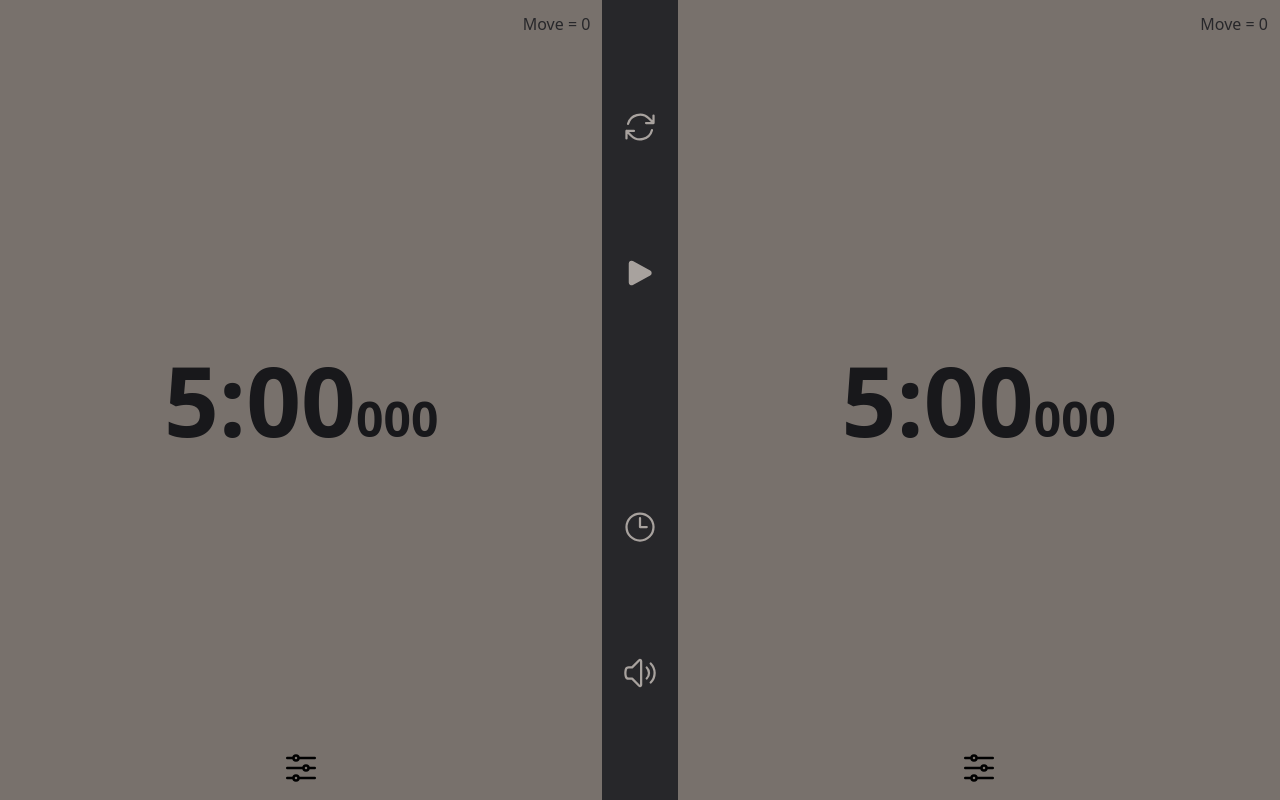
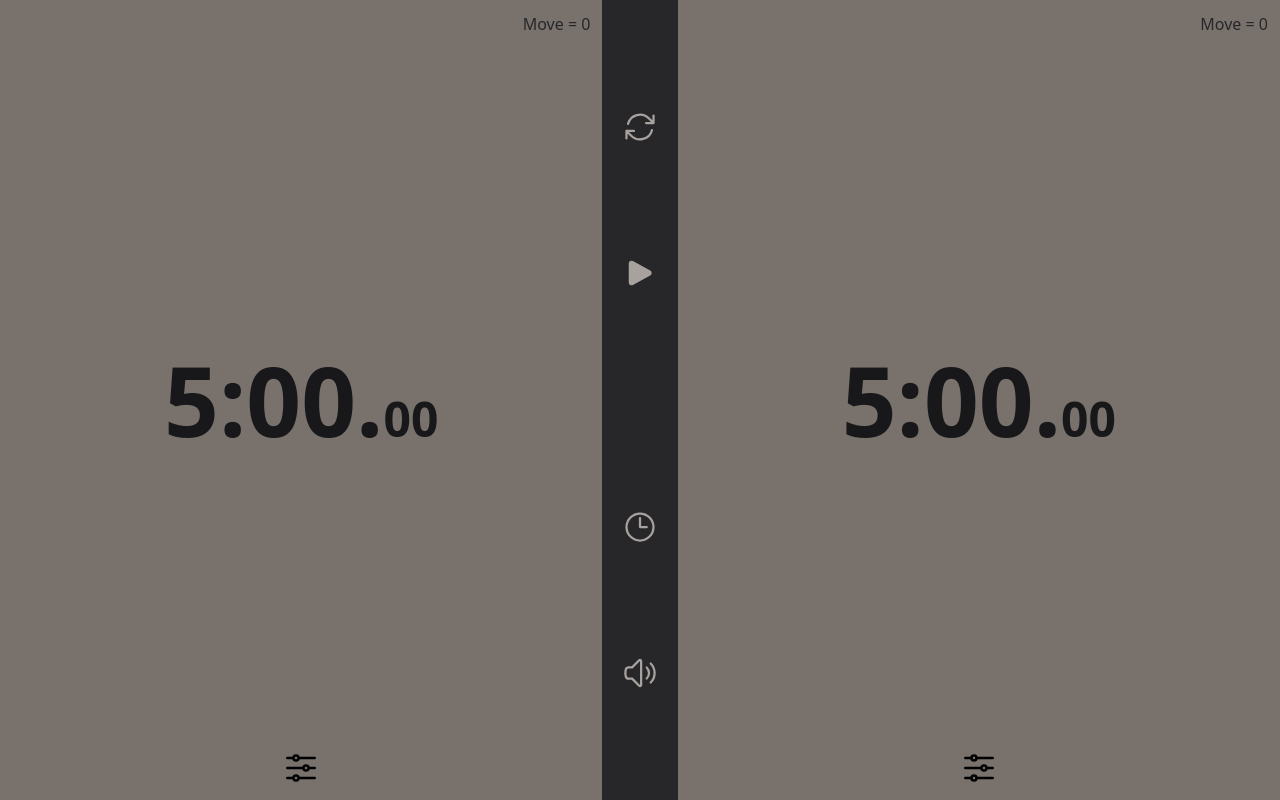
Before and after one commit to mamad-1999/Chess-Clocks, a Next.js app: page / in a window 1280 px wide. Built offline with nearby package versions, Linux system fonts and the light colour scheme; no server answers.

Commit message:
fix and refactor: handle all SingleChangeTime logic {optimized} and refactor same section

```diff
--- a/src/app/components/Modal.tsx
+++ b/src/app/components/Modal.tsx
@@ -3,7 +3,6 @@
 import { closeModalHandler } from "@/redux/features/modalSlice";
 import { useAppSelector, useAppDispatch } from "@/redux/hook";
 import { reset } from "@/redux/features/timerSlice";
-import { getLocalStorageItem } from "../../../util/storage";
 import { clearTime } from "../../../util/clearTime";
 import { Howl } from "howler";
 
@@ -12,13 +11,15 @@ const sound = new Howl({
 })
 
 export default function Modal() {
-    const modalState = useAppSelector(state => state.modal)
-    const setting = useAppSelector(state => state.setting)
+    const { modalState, setting } = useAppSelector(state => ({
+        modalState: state.modal,
+        setting: state.setting
+    }))
     const dispatch = useAppDispatch()
 
     const resetTimer = () => {
         clearTime()
-        dispatch(reset(getLocalStorageItem("time")))
+        dispatch(reset(localStorage.getItem("time")))
         dispatch(closeModalHandler())
         sound.play()
     }
--- a/src/app/components/NumberBox.tsx
+++ b/src/app/components/NumberBox.tsx
@@ -27,7 +27,7 @@ const NumberBox = (
     return (
         <div className="w-full flex  justify-center md:w-1/2 md:h-screen h-1/2 relative select-none">
             {!toolBarState.playStatus ? <button onClick={() => changeTime()} className="absolute bottom-3">
-                <svg xmlns="http://www.w3.org/2000/svg" fill="none" viewBox="0 0 24 24" strokeWidth={1.5} stroke="currentColor" className="w-10 h-10">
+                <svg xmlns="http://www.w3.org/2000/svg" fill="none" viewBox="0 0 24 24" strokeWidth={1.5} stroke="currentColor" className="md:w-10 w-8 md:h-10 h-8">
                     <path strokeLinecap="round" strokeLinejoin="round" d="M10.5 6h9.75M10.5 6a1.5 1.5 0 11-3 0m3 0a1.5 1.5 0 10-3 0M3.75 6H7.5m3 12h9.75m-9.75 0a1.5 1.5 0 01-3 0m3 0a1.5 1.5 0 00-3 0m-3.75 0H7.5m9-6h3.75m-3.75 0a1.5 1.5 0 01-3 0m3 0a1.5 1.5 0 00-3 0m-9.75 0h9.75" />
                 </svg>
             </button> : null}
@@ -41,7 +41,7 @@ const NumberBox = (
                 </span>
                 <h3
                     className={`text-8xl md:text-8xl text-center font-semibold ${color === "bg-stone-500" ? "text-zinc-900" : "text-white"} ${mobileStyle}`}>
-                    {formatTime(time).substring(-1, 4)}
+                    {formatTime(time).substring(-1, 5)}
                     {/* example => 5:00 */}
                     <span className="text-5xl">{formatTime(time).substring(5, 9)}</span>
                     {/* example => 000 => milliSecond */}
--- a/src/app/components/SingleChangeTime.tsx
+++ b/src/app/components/SingleChangeTime.tsx
@@ -7,56 +7,54 @@ import { changeTime1, changeTime2 } from "@/redux/features/timerSlice";
 import { closeSingleTimeHandler } from "@/redux/features/singleTimeSlice";
 
 export default function Modal() {
-    console.log("first")
-    const singleTimeState = useAppSelector(state => state.singleTime)
-    const settingState = useAppSelector(state => state.setting)
-    const timerState = useAppSelector(state => state.timer)
+    const { singleTime, setting, timer } = useAppSelector(state => ({
+        singleTime: state.singleTime,
+        setting: state.setting,
+        timer: state.timer,
+    }))
     const dispatch = useAppDispatch()
+
     const [minute, setMinute] = useState<number | string>(
-        (singleTimeState.player === "1") ?
-            formatMinute(timerState.player1.time) :
-            formatMinute(timerState.player2.time))
+        (singleTime.player === "1") ?
+            formatMinute(timer.player1.time) :
+            formatMinute(timer.player2.time))
     const [second, setSecond] = useState<number | string>(
-        (singleTimeState.player === "1") ?
-            formatSecond(timerState.player1.time) :
-            formatSecond(timerState.player2.time))
-
+        (singleTime.player === "1") ?
+            formatSecond(timer.player1.time) :
+            formatSecond(timer.player2.time))
 
     useEffect(() => {
-        setMinute((singleTimeState.player === "1") ?
-            formatMinute(timerState.player1.time) :
-            formatMinute(timerState.player2.time))
+        const { player } = singleTime;
+        const { player1, player2 } = timer;
+        const { time: player1Time } = player1;
+        const { time: player2Time } = player2;
+        const time = (player === "1") ? player1Time : player2Time;
+        setMinute(formatMinute(time));
+        setSecond(formatSecond(time));
         // eslint-disable-next-line react-hooks/exhaustive-deps
-    }, [singleTimeState.showSingleTime])
+    }, [singleTime.showSingleTime, singleTime.player]);
 
-
-    useEffect(() => {
-        setSecond((singleTimeState.player === "1") ?
-            formatSecond(timerState.player1.time) :
-            formatSecond(timerState.player2.time))
-        // eslint-disable-next-line react-hooks/exhaustive-deps
-    }, [singleTimeState.showSingleTime])
-
-    const handelChangeMinute = (e: ChangeEvent<HTMLInputElement>) => {
-        setMinute(+e.target.value)
-    }
-
-    const handelChangeSecond = (e: ChangeEvent<HTMLInputElement>) => {
-        setSecond(+e.target.value)
-    }
+    const handleChangeTime = (e: ChangeEvent<HTMLInputElement>) => {
+        const { name, value } = e.target;
+        if (name === 'minute') {
+            setMinute(+value);
+        } else if (name === 'second') {
+            setSecond(+value);
+        }
+    };
 
     const changeTime = () => {
         const milliSecond = getMillisecondValue(+minute, +second);
-        (singleTimeState.player === "1") ? dispatch(changeTime1(milliSecond)) : dispatch(changeTime2(milliSecond))
+        singleTime.player === "1" ? dispatch(changeTime1(milliSecond)) : dispatch(changeTime2(milliSecond))
         dispatch(closeSingleTimeHandler())
     }
 
     return (
         <>
-            {singleTimeState.showSingleTime ? (
+            {singleTime.showSingleTime ? (
                 <>
                     <div
-                        className={`justify-center  items-center flex overflow-x-hidden overflow-y-auto fixed inset-0 z-50 outline-none focus:outline-none ${singleTimeState.showSingleTime && "bg-stone-500/70"}`}
+                        className={`justify-center  items-center flex overflow-x-hidden overflow-y-auto fixed inset-0 z-50 outline-none focus:outline-none ${singleTime.showSingleTime && "bg-stone-500/70"} md:rotate-0 ${singleTime.player === "1" && "rotate-180"}`}
                     >
                         <div className="relative w-auto my-6 mx-auto max-w-3xl">
                             {/*content*/}
@@ -76,7 +74,8 @@ export default function Modal() {
                                         <input id="minute" type="text" className={`w-20 h-20 flex text-center text-5xl outline-none border-0 p-0 bg-zinc-700 text-white rounded caret-white focus:bg-lime-700 focus:ring-lime-700 selection:bg-lime-800`}
                                             maxLength={2}
                                             value={minute}
-                                            onChange={(e) => handelChangeMinute(e)}
+                                            name="minute"
+                                            onChange={(e) => handleChangeTime(e)}
                                         />
                                         <label className="text-stone-300 text-sm select-none" htmlFor="minute">Minute</label>
                                     </div>
@@ -85,7 +84,8 @@ export default function Modal() {
                                         <input id="second" type="text" className={`w-20 h-20 flex text-center text-5xl outline-none border-0 p-0 bg-zinc-700 text-white rounded caret-white focus:bg-lime-700 focus:ring-lime-700 selection:bg-lime-800`}
                                             maxLength={2}
                                             value={second}
-                                            onChange={(e) => handelChangeSecond(e)}
+                                            name="second"
+                                            onChange={(e) => handleChangeTime(e)}
                                         />
                                         <label className="text-stone-300 text-sm select-none" htmlFor="second">Second</label>
                                     </div>
@@ -101,7 +101,7 @@ export default function Modal() {
                                     </button>
                                     <button
                                         onClick={changeTime}
-                                        className={` text-white ${settingState.themeColor} active:bg-emerald-600 font-bold uppercase text-sm px-6 py-2 rounded shadow hover:shadow-lg outline-none focus:outline-none mr-1 mb-1 ease-linear transition-all duration-150`}
+                                        className={` text-white ${setting.themeColor} active:bg-emerald-600 font-bold uppercase text-sm px-6 py-2 rounded shadow hover:shadow-lg outline-none focus:outline-none mr-1 mb-1 ease-linear transition-all duration-150`}
                                         type="button"
                                     >
                                         SAVE TIME
--- a/src/app/components/ToolBar.tsx
+++ b/src/app/components/ToolBar.tsx
@@ -3,9 +3,6 @@
 import Link from "next/link"
 import { soundControl } from "@/redux/features/toolBarSlice"
 import { useAppDispatch, useAppSelector } from "@/redux/hook"
-import { reset } from "@/redux/features/timerSlice"
-import { clearTime } from "../../../util/clearTime"
-import { getLocalStorageItem } from "../../../util/storage"
 import { showModalHandler } from "@/redux/features/modalSlice"
 
 type ToolBarProps = {
@@ -14,8 +11,10 @@ type ToolBarProps = {
 }
 
 const ToolBar = ({ onPlay, onPause }: ToolBarProps) => {
-    const state = useAppSelector((state) => state.toolBar)
-    const timerState = useAppSelector(state => state.timer)
+    const { toolBar, timer } = useAppSelector(state => ({
+        toolBar: state.toolBar,
+        timer: state.timer,
+    }))
     const dispatch = useAppDispatch()
 
     const onShowModal = () => {
@@ -29,8 +28,8 @@ const ToolBar = ({ onPlay, onPause }: ToolBarProps) => {
                 <svg onClick={onShowModal} xmlns="http://www.w3.org/2000/svg" fill="none" viewBox="0 0 24 24" strokeWidth={1.5} stroke="currentColor" className="w-9 h-9 stroke-stone-400 cursor-pointer">
                     <path strokeLinecap="round" strokeLinejoin="round" d="M16.023 9.348h4.992v-.001M2.985 19.644v-4.992m0 0h4.992m-4.993 0l3.181 3.183a8.25 8.25 0 0013.803-3.7M4.031 9.865a8.25 8.25 0 0113.803-3.7l3.181 3.182m0-4.991v4.99" />
                 </svg>
-                <div onClick={() => !state.playStatus ? onPlay() : onPause()}>
-                    {(state.playStatus && timerState.startTime) ? (
+                <div onClick={() => !toolBar.playStatus ? onPlay() : onPause()}>
+                    {(toolBar.playStatus && timer.startTime) ? (
                         <svg xmlns="http://www.w3.org/2000/svg" fill="none" viewBox="0 0 24 24" strokeWidth={1.5} stroke="currentColor" className="w-9 h-9 fill-stone-400 stroke-stone-400 cursor-pointer">
                             <path strokeLinecap="round" strokeLinejoin="round" d="M15.75 5.25v13.5m-7.5-13.5v13.5" />
                         </svg>
@@ -42,13 +41,13 @@ const ToolBar = ({ onPlay, onPause }: ToolBarProps) => {
                 </div>
             </div>
             <div className="flex md:flex-col items-center justify-evenly w-full h-full">
-                <Link href={"/time"} onClick={() => state.playStatus && onPause()}>
+                <Link href={"/time"} onClick={() => toolBar.playStatus && onPause()}>
                     <svg xmlns="http://www.w3.org/2000/svg" fill="none" viewBox="0 0 24 24" strokeWidth={1.5} stroke="currentColor" className="w-9 h-9 stroke-stone-400">
                         <path strokeLinecap="round" strokeLinejoin="round" d="M12 6v6h4.5m4.5 0a9 9 0 11-18 0 9 9 0 0118 0z" />
                     </svg>
                 </Link>
                 <div onClick={() => dispatch(soundControl())}>
-                    {state.soundStatus ? (
+                    {toolBar.soundStatus ? (
                         <svg xmlns="http://www.w3.org/2000/svg" fill="none" viewBox="0 0 24 24" strokeWidth={1.5} stroke="currentColor" className="w-9 h-9 stroke-stone-400 cursor-pointer">
                             <path strokeLinecap="round" strokeLinejoin="round" d="M19.114 5.636a9 9 0 010 12.728M16.463 8.288a5.25 5.25 0 010 7.424M6.75 8.25l4.72-4.72a.75.75 0 011.28.53v15.88a.75.75 0 01-1.28.53l-4.72-4.72H4.51c-.88 0-1.704-.507-1.938-1.354A9.01 9.01 0 012.25 12c0-.83.112-1.633.322-2.396C2.806 8.756 3.63 8.25 4.51 8.25H6.75z" />
                         </svg>
--- a/util/clearTime.ts
+++ b/util/clearTime.ts
@@ -1,7 +1,6 @@
-import { getLocalStorageItem } from "./storage";
-
 export const clearTime = () => {
-  if (getLocalStorageItem("interval") !== null) {
-    clearInterval(Number(getLocalStorageItem("interval")));
+  const interval = localStorage.getItem("interval");
+  if (interval !== null) {
+    clearInterval(Number(interval));
   }
 };
--- a/util/formatTime.ts
+++ b/util/formatTime.ts
@@ -1,19 +1,22 @@
 export function formatTime(time: number) {
   const minutes = Math.floor(time / 60000);
-  const seconds = ((time % 60000) / 1000).toFixed(3);
+  const seconds = ((time % 60000) / 1000).toFixed(2);
   return `${minutes}:${+seconds < 10 ? "0" : ""}${seconds}`;
 }
+export function formatMinute(time: number) {
+  const minute = Math.floor(time / 60000)
+    .toString()
+    .padStart(2, "0");
 
-export function formatMinute(time: number) {
-  const minute = Math.floor(time / 60000);
-
-  return `${minute < 10 ? "0" : ""}${minute}`;
+  return minute;
 }
 
 export function formatSecond(time: number) {
-  const second = Math.floor(+((time % 60000) / 1000));
+  const second = Math.floor(+((time % 60000) / 1000))
+    .toString()
+    .padStart(2, "0");
 
-  return `${second < 10 ? "0" : ""}${second}`;
+  return second;
 }
 
 export function getMillisecondValue(minute: number, second: number): number {
--- a/util/storage.ts
+++ /dev/null
@@ -1,15 +0,0 @@
-type LocalStorageValue = string | number | boolean | object;
-
-export const setLocalStorageItem = (
-  key: string,
-  value: LocalStorageValue
-): void => {
-  window.localStorage.setItem(key, JSON.stringify(value));
-};
-
-export const getLocalStorageItem = <T extends LocalStorageValue>(
-  key: string
-): T | null => {
-  const value = window.localStorage.getItem(key);
-  return value ? (JSON.parse(value) as T) : null;
-};
```
Also changed, not shown: src/app/components/ClockSelect.tsx (+6 -7 lines), src/app/components/Timer.tsx (+3 -5 lines).
